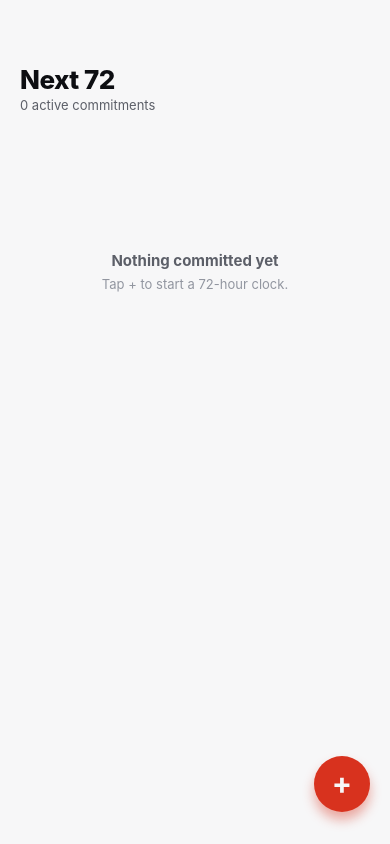
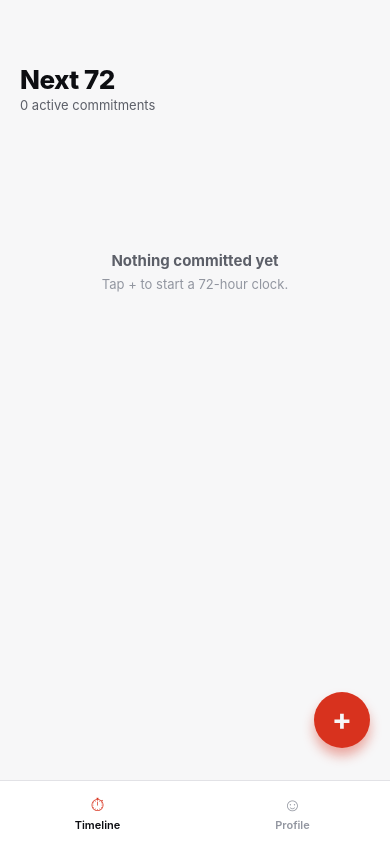
Before and after one commit to ayush2991/commit72, a React Native app: screen / in a window 390 px wide. Built offline with nearby package versions, Linux system fonts and the light colour scheme.

Commit message:
feat: implement brutalist theme and profile screen with tab navigation

```diff
--- a/App.tsx
+++ b/App.tsx
@@ -1,7 +1,9 @@
 import { StatusBar } from 'expo-status-bar';
-import { useEffect, useMemo } from 'react';
+import { useEffect, useMemo, useState } from 'react';
 import { AppState, Platform, StatusBar as RNStatusBar, StyleSheet, View } from 'react-native';
 import { useTaskStore } from './src/store/taskStore';
+import { ProfileScreen } from './src/ui/ProfileScreen';
+import { Tab, TabBar, TAB_BAR_HEIGHT } from './src/ui/TabBar';
 import { TimelineScreen } from './src/ui/TimelineScreen';
 import { Palette, useTheme } from './src/ui/theme';
 
@@ -9,6 +11,7 @@ export default function App() {
   const { scheme, colors } = useTheme();
   const styles = useMemo(() => makeStyles(colors), [colors]);
   const sweep = useTaskStore((s) => s.sweep);
+  const [activeTab, setActiveTab] = useState<Tab>('timeline');
 
   useEffect(() => {
     // A ticking clock is what makes derived status live: deriveStatus is a pure
@@ -31,7 +34,10 @@ export default function App() {
 
   return (
     <View style={styles.container}>
-      <TimelineScreen />
+      <View style={styles.screen}>
+        {activeTab === 'timeline' ? <TimelineScreen /> : <ProfileScreen />}
+      </View>
+      <TabBar activeTab={activeTab} onChange={setActiveTab} />
       <StatusBar style={scheme === 'light' ? 'dark' : 'light'} />
     </View>
   );
@@ -45,5 +51,9 @@ function makeStyles(colors: Palette) {
       paddingTop:
         Platform.OS === 'android' ? (RNStatusBar.currentHeight ?? 0) + 12 : 64,
     },
+    screen: {
+      flex: 1,
+      paddingBottom: TAB_BAR_HEIGHT,
+    },
   });
 }
--- /dev/null
+++ b/src/store/themeStore.ts
@@ -0,0 +1,12 @@
+import { create } from 'zustand';
+import type { ThemeId } from '../ui/theme';
+
+export interface ThemeStore {
+  themeId: ThemeId;
+  setThemeId: (id: ThemeId) => void;
+}
+
+export const useThemeStore = create<ThemeStore>((set) => ({
+  themeId: 'default',
+  setThemeId: (id) => set({ themeId: id }),
+}));
--- a/src/ui/CommitModal.tsx
+++ b/src/ui/CommitModal.tsx
@@ -24,8 +24,12 @@ interface Props {
  * "can't be paused" note come straight from the mockup copy.
  */
 export function CommitModal({ visible, onClose, onCommit }: Props) {
-  const { colors, mono } = useTheme();
-  const styles = useMemo(() => makeStyles(colors, mono), [colors, mono]);
+  const { colors, themeId, mono } = useTheme();
+  const isBrutalist = themeId === 'brutalist';
+  const styles = useMemo(
+    () => makeStyles(colors, mono, isBrutalist),
+    [colors, mono, isBrutalist]
+  );
   const [title, setTitle] = useState('');
   const [error, setError] = useState<string | null>(null);
 
@@ -105,7 +109,7 @@ export function CommitModal({ visible, onClose, onCommit }: Props) {
   );
 }
 
-function makeStyles(colors: Palette, mono: string | undefined) {
+function makeStyles(colors: Palette, mono: string | undefined, isBrutalist: boolean) {
   return StyleSheet.create({
     backdrop: {
       flex: 1,
@@ -121,9 +125,9 @@ function makeStyles(colors: Palette, mono: string | undefined) {
     },
     sheet: {
       backgroundColor: colors.bgElevated,
-      borderTopLeftRadius: 28,
-      borderTopRightRadius: 28,
-      borderTopWidth: 1,
+      borderTopLeftRadius: isBrutalist ? 8 : 28,
+      borderTopRightRadius: isBrutalist ? 8 : 28,
+      borderTopWidth: isBrutalist ? 3 : 1,
       borderColor: colors.border,
       padding: 24,
       paddingBottom: 40,
@@ -143,8 +147,8 @@ function makeStyles(colors: Palette, mono: string | undefined) {
     input: {
       backgroundColor: colors.panel,
       borderColor: colors.border,
-      borderWidth: 1,
-      borderRadius: 14,
+      borderWidth: isBrutalist ? 2 : 1,
+      borderRadius: isBrutalist ? 6 : 14,
       padding: 16,
       fontSize: 16,
       color: colors.text,
@@ -152,8 +156,8 @@ function makeStyles(colors: Palette, mono: string | undefined) {
     clock: {
       backgroundColor: colors.panel,
       borderColor: colors.border,
-      borderWidth: 1,
-      borderRadius: 16,
+      borderWidth: isBrutalist ? 2 : 1,
+      borderRadius: isBrutalist ? 6 : 16,
       padding: 20,
       alignItems: 'center',
     },
@@ -184,10 +188,11 @@ function makeStyles(colors: Palette, mono: string | undefined) {
     },
     commitBtn: {
       backgroundColor: colors.accent,
-      borderRadius: 16,
+      borderRadius: isBrutalist ? 6 : 16,
       padding: 18,
       alignItems: 'center',
       marginTop: 4,
+      ...(isBrutalist ? { borderWidth: 2, borderColor: colors.border } : null),
     },
     commitBtnText: {
       color: colors.bg,
--- /dev/null
+++ b/src/ui/ProfileScreen.tsx
@@ -0,0 +1,129 @@
+import { useMemo } from 'react';
+import { Pressable, StyleSheet, Text, View } from 'react-native';
+import { useThemeStore } from '../store/themeStore';
+import { Palette, ThemeId, useTheme } from './theme';
+
+const THEME_OPTIONS: { id: ThemeId; label: string; description: string }[] = [
+  { id: 'default', label: 'Default', description: 'Follows your device light/dark setting.' },
+  { id: 'brutalist', label: 'Brutalist Block', description: 'High-contrast paper & ink.' },
+];
+
+export function ProfileScreen() {
+  const { colors } = useTheme();
+  const themeId = useThemeStore((s) => s.themeId);
+  const setThemeId = useThemeStore((s) => s.setThemeId);
+  const isBrutalist = themeId === 'brutalist';
+  const styles = useMemo(() => makeStyles(colors, isBrutalist), [colors, isBrutalist]);
+
+  return (
+    <View style={styles.root}>
+      <View style={styles.header}>
+        <Text style={styles.title}>Profile</Text>
+        <Text style={styles.sub}>Settings</Text>
+      </View>
+
+      <Text style={styles.sectionLabel}>Appearance</Text>
+      <View style={styles.section}>
+        {THEME_OPTIONS.map((option, i) => {
+          const selected = themeId === option.id;
+          return (
+            <Pressable
+              key={option.id}
+              style={[styles.row, i > 0 && styles.rowBorder]}
+              onPress={() => setThemeId(option.id)}
+            >
+              <View style={styles.rowText}>
+                <Text style={styles.rowLabel}>{option.label}</Text>
+                <Text style={styles.rowDescription}>{option.description}</Text>
+              </View>
+              <Text style={[styles.radio, selected && styles.radioSelected]}>
+                {selected ? '●' : '○'}
+              </Text>
+            </Pressable>
+          );
+        })}
+      </View>
+    </View>
+  );
+}
+
+function makeStyles(colors: Palette, isBrutalist: boolean) {
+  return StyleSheet.create({
+    root: {
+      flex: 1,
+      paddingHorizontal: 20,
+    },
+    header: {
+      marginBottom: 18,
+      ...(isBrutalist
+        ? { borderBottomWidth: 3, borderBottomColor: colors.border, paddingBottom: 12 }
+        : null),
+    },
+    title: {
+      color: colors.text,
+      fontSize: 26,
+      fontWeight: '800',
+      letterSpacing: -0.5,
+    },
+    sub: {
+      color: colors.textDim,
+      fontSize: 13,
+      marginTop: 2,
+    },
+    sectionLabel: {
+      color: colors.textFaint,
+      fontSize: 11,
+      fontWeight: '700',
+      letterSpacing: 0.8,
+      textTransform: 'uppercase',
+      marginBottom: 8,
+    },
+    section: {
+      backgroundColor: colors.panel,
+      borderColor: colors.border,
+      borderWidth: isBrutalist ? 2 : 1,
+      borderRadius: isBrutalist ? 8 : 16,
+      overflow: 'hidden',
+      ...(isBrutalist
+        ? {
+            shadowColor: colors.border,
+            shadowOffset: { width: 3, height: 3 },
+            shadowOpacity: 1,
+            shadowRadius: 0,
+            elevation: 4,
+          }
+        : null),
+    },
+    row: {
+      flexDirection: 'row',
+      alignItems: 'center',
+      justifyContent: 'space-between',
+      padding: 16,
+      gap: 12,
+    },
+    rowBorder: {
+      borderTopWidth: 1,
+      borderTopColor: colors.border,
+    },
+    rowText: {
+      flex: 1,
+    },
+    rowLabel: {
+      color: colors.text,
+      fontSize: 15.5,
+      fontWeight: '600',
+    },
+    rowDescription: {
+      color: colors.textFaint,
+      fontSize: 12,
+      marginTop: 2,
+    },
+    radio: {
+      color: colors.textFaint,
+      fontSize: 18,
+    },
+    radioSelected: {
+      color: colors.accent,
+    },
+  });
+}
--- /dev/null
+++ b/src/ui/TabBar.tsx
@@ -0,0 +1,74 @@
+import { useMemo } from 'react';
+import { Pressable, StyleSheet, Text, View } from 'react-native';
+import { Palette, useTheme } from './theme';
+
+export type Tab = 'timeline' | 'profile';
+
+interface Props {
+  activeTab: Tab;
+  onChange: (tab: Tab) => void;
+}
+
+const TABS: { id: Tab; label: string; glyph: string }[] = [
+  { id: 'timeline', label: 'Timeline', glyph: '⏱' },
+  { id: 'profile', label: 'Profile', glyph: '☺' },
+];
+
+export function TabBar({ activeTab, onChange }: Props) {
+  const { colors, themeId } = useTheme();
+  const isBrutalist = themeId === 'brutalist';
+  const styles = useMemo(() => makeStyles(colors, isBrutalist), [colors, isBrutalist]);
+
+  return (
+    <View style={styles.bar}>
+      {TABS.map((tab) => {
+        const active = tab.id === activeTab;
+        return (
+          <Pressable key={tab.id} style={styles.tab} onPress={() => onChange(tab.id)}>
+            <Text style={[styles.glyph, active && styles.glyphActive]}>{tab.glyph}</Text>
+            <Text style={[styles.label, active && styles.labelActive]}>{tab.label}</Text>
+          </Pressable>
+        );
+      })}
+    </View>
+  );
+}
+
+export const TAB_BAR_HEIGHT = 64;
+
+function makeStyles(colors: Palette, isBrutalist: boolean) {
+  return StyleSheet.create({
+    bar: {
+      position: 'absolute',
+      left: 0,
+      right: 0,
+      bottom: 0,
+      height: TAB_BAR_HEIGHT,
+      flexDirection: 'row',
+      backgroundColor: colors.bgElevated,
+      borderTopWidth: isBrutalist ? 3 : 1,
+      borderTopColor: colors.border,
+    },
+    tab: {
+      flex: 1,
+      alignItems: 'center',
+      justifyContent: 'center',
+      gap: 2,
+    },
+    glyph: {
+      fontSize: 18,
+      color: colors.textFaint,
+    },
+    glyphActive: {
+      color: colors.accent,
+    },
+    label: {
+      fontSize: 11,
+      fontWeight: '600',
+      color: colors.textFaint,
+    },
+    labelActive: {
+      color: colors.text,
+    },
+  });
+}
--- a/src/ui/TaskCard.tsx
+++ b/src/ui/TaskCard.tsx
@@ -21,14 +21,27 @@ interface Props {
  * ticking `now` from the store animates it fresh → mid → urgent → failed.
  */
 export function TaskCard({ task, now }: Props) {
-  const { colors, statusColor, badgeBg, mono } = useTheme();
-  const styles = useMemo(() => makeStyles(colors, mono), [colors, mono]);
+  const { colors, themeId, statusColor, badgeBg, mono } = useTheme();
+  const isBrutalist = themeId === 'brutalist';
+  const styles = useMemo(
+    () => makeStyles(colors, mono, isBrutalist),
+    [colors, mono, isBrutalist]
+  );
   const status = deriveStatus(task, now);
   const color = statusColor[status];
   const pct = `${Math.round(progressFraction(task, now) * 100)}%` as const;
 
   const isFailed = status === 'failed';
   const isDone = status === 'done';
+  const isHot = status === 'urgent' || isFailed;
+
+  // The brutalist theme uses solid-color chips with ink text (mockup "1e"),
+  // rather than the default theme's tinted-background + colored-text badge,
+  // and only tints the countdown for hot statuses — everything else reads
+  // in plain ink.
+  const badgeBackground = isBrutalist ? color : badgeBg[status];
+  const badgeTextColor = isBrutalist ? colors.text : isFailed ? colors.badgeFailedText : color;
+  const countdownColor = isBrutalist ? (isHot ? color : colors.text) : color;
 
   return (
     <View
@@ -45,13 +58,8 @@ export function TaskCard({ task, now }: Props) {
         >
           {task.title}
         </Text>
-        <View style={[styles.badge, { backgroundColor: badgeBg[status] }]}>
-          <Text
-            style={[
-              styles.badgeText,
-              { color: isFailed ? colors.badgeFailedText : color },
-            ]}
-          >
+        <View style={[styles.badge, { backgroundColor: badgeBackground }]}>
+          <Text style={[styles.badgeText, { color: badgeTextColor }]}>
             {statusLabel(status)}
           </Text>
         </View>
@@ -63,7 +71,7 @@ export function TaskCard({ task, now }: Props) {
 
       <View style={styles.meta}>
         <Text style={styles.metaText}>{committedAgoText(task, now)}</Text>
-        <Text style={[styles.metaText, styles.countdown, { color }]}>
+        <Text style={[styles.metaText, styles.countdown, { color: countdownColor }]}>
           {countdownText(task, now)}
         </Text>
       </View>
@@ -71,17 +79,26 @@ export function TaskCard({ task, now }: Props) {
   );
 }
 
-function makeStyles(colors: Palette, mono: string | undefined) {
+function makeStyles(colors: Palette, mono: string | undefined, isBrutalist: boolean) {
   return StyleSheet.create({
     card: {
       backgroundColor: colors.panel,
       borderColor: colors.border,
-      borderWidth: 1,
-      borderRadius: 16,
+      borderWidth: isBrutalist ? 2 : 1,
+      borderRadius: isBrutalist ? 8 : 16,
       padding: 16,
+      ...(isBrutalist
+        ? {
+            shadowColor: colors.border,
+            shadowOffset: { width: 3, height: 3 },
+            shadowOpacity: 1,
+            shadowRadius: 0,
+            elevation: 4,
+          }
+        : null),
     },
     cardUrgent: {
-      borderColor: colors.urgentBorderAlpha,
+      borderColor: isBrutalist ? colors.border : colors.urgentBorderAlpha,
     },
     cardFailed: {
       backgroundColor: colors.failedCardBg,
@@ -108,7 +125,7 @@ function makeStyles(colors: Palette, mono: string | undefined) {
     badge: {
       paddingHorizontal: 8,
       paddingVertical: 4,
-      borderRadius: 6,
+      borderRadius: isBrutalist ? 0 : 6,
     },
     badgeText: {
       fontFamily: mono,
@@ -117,15 +134,17 @@ function makeStyles(colors: Palette, mono: string | undefined) {
       letterSpacing: 0.4,
     },
     track: {
-      height: 6,
+      height: isBrutalist ? 8 : 6,
       backgroundColor: colors.trackBg,
-      borderRadius: 99,
+      borderRadius: isBrutalist ? 2 : 99,
+      borderWidth: isBrutalist ? 2 : 0,
+      borderColor: colors.border,
       overflow: 'hidden',
       marginBottom: 8,
     },
     fill: {
       height: '100%',
-      borderRadius: 99,
+      borderRadius: isBrutalist ? 2 : 99,
     },
     meta: {
       flexDirection: 'row',
--- a/src/ui/TimelineScreen.tsx
+++ b/src/ui/TimelineScreen.tsx
@@ -16,8 +16,9 @@ import { TaskCard } from './TaskCard';
 import { Palette, useTheme } from './theme';
 
 export function TimelineScreen() {
-  const { colors } = useTheme();
-  const styles = useMemo(() => makeStyles(colors), [colors]);
+  const { colors, themeId } = useTheme();
+  const isBrutalist = themeId === 'brutalist';
+  const styles = useMemo(() => makeStyles(colors, isBrutalist), [colors, isBrutalist]);
   const tasks = useTaskStore((s) => s.tasks);
   const now = useTaskStore((s) => s.now);
   const commit = useTaskStore((s) => s.commit);
@@ -111,7 +112,7 @@ export function TimelineScreen() {
   );
 }
 
-function makeStyles(colors: Palette) {
+function makeStyles(colors: Palette, isBrutalist: boolean) {
   return StyleSheet.create({
     root: {
       flex: 1,
@@ -119,6 +120,9 @@ function makeStyles(colors: Palette) {
     },
     header: {
       marginBottom: 18,
+      ...(isBrutalist
+        ? { borderBottomWidth: 3, borderBottomColor: colors.border, paddingBottom: 12 }
+        : null),
     },
     title: {
       color: colors.text,
@@ -155,15 +159,27 @@ function makeStyles(colors: Palette) {
       bottom: 32,
       width: 56,
       height: 56,
-      borderRadius: 28,
+      borderRadius: isBrutalist ? 8 : 28,
       backgroundColor: colors.accent,
       alignItems: 'center',
       justifyContent: 'center',
-      shadowColor: colors.urgent,
-      shadowOpacity: 0.4,
-      shadowRadius: 12,
-      shadowOffset: { width: 0, height: 8 },
-      elevation: 8,
+      ...(isBrutalist
+        ? {
+            borderWidth: 2,
+            borderColor: colors.border,
+            shadowColor: colors.border,
+            shadowOffset: { width: 3, height: 3 },
+            shadowOpacity: 1,
+            shadowRadius: 0,
+            elevation: 8,
+          }
+        : {
+            shadowColor: colors.urgent,
+            shadowOpacity: 0.4,
+            shadowRadius: 12,
+            shadowOffset: { width: 0, height: 8 },
+            elevation: 8,
+          }),
     },
     fabText: {
       color: colors.bg,
--- a/src/ui/theme.ts
+++ b/src/ui/theme.ts
@@ -1,8 +1,10 @@
 import { Platform, useColorScheme } from 'react-native';
 import { useMemo } from 'react';
 import { TaskStatus } from '../task/types';
+import { useThemeStore } from '../store/themeStore';
 
 export type Scheme = 'light' | 'dark';
+export type ThemeId = 'default' | 'brutalist';
 
 export interface Palette {
   bg: string;
@@ -93,6 +95,36 @@ const lightColors: Palette = {
   badgeUrgentBg: 'rgba(216,50,30,0.14)',
 };
 
+// Lifted from the "1e — BLOCK" mockup option (Commit72.dc.html): a fixed
+// high-contrast paper/ink look, not an OS light/dark variant.
+const brutalistColors: Palette = {
+  bg: '#e8e5dc',
+  bgElevated: '#ffffff',
+  panel: '#ffffff',
+  panel2: '#ded9cc',
+  border: '#111111',
+  text: '#111111',
+  textDim: '#5c5a53',
+  textFaint: '#8a8a8a',
+
+  fresh: '#4d4dff',
+  mid: '#00a86b',
+  urgent: '#ff3b19',
+  failed: '#8a8a8a',
+
+  accent: '#ff3b19',
+  backdrop: 'rgba(17,17,17,0.55)',
+  failedCardBg: '#ddd8cb',
+  failedCardBorder: '#3a3a3a',
+  trackBg: '#d9d4c6',
+  urgentBorderAlpha: 'rgba(255,59,25,0.5)',
+  badgeFailedText: '#5c5a53',
+
+  badgeFreshBg: 'rgba(77,77,255,0.16)',
+  badgeMidBg: 'rgba(0,168,107,0.16)',
+  badgeUrgentBg: 'rgba(255,59,25,0.18)',
+};
+
 const palettes: Record<Scheme, Palette> = { dark: darkColors, light: lightColors };
 
 export function makeStatusColor(p: Palette): Record<TaskStatus, string> {
@@ -116,17 +148,25 @@ export const mono = Platform.select({
   default: 'monospace',
 });
 
-/** Resolves the current OS appearance to a palette; defaults to dark when unknown. */
+/**
+ * Resolves the active theme. When the user has picked 'default' (the store's
+ * initial value), this follows the OS appearance as before. When they've
+ * picked 'brutalist', the fixed brutalistColors palette is used regardless of
+ * OS scheme.
+ */
 export function useTheme() {
-  const scheme: Scheme = useColorScheme() === 'light' ? 'light' : 'dark';
+  const themeId = useThemeStore((s) => s.themeId);
+  const osScheme: Scheme = useColorScheme() === 'light' ? 'light' : 'dark';
+  const scheme: Scheme = themeId === 'brutalist' ? 'light' : osScheme;
   return useMemo(() => {
-    const palette = palettes[scheme];
+    const palette = themeId === 'brutalist' ? brutalistColors : palettes[scheme];
     return {
       scheme,
+      themeId,
       colors: palette,
       statusColor: makeStatusColor(palette),
       badgeBg: makeBadgeBg(palette),
       mono,
     };
-  }, [scheme]);
+  }, [themeId, scheme]);
 }
```
